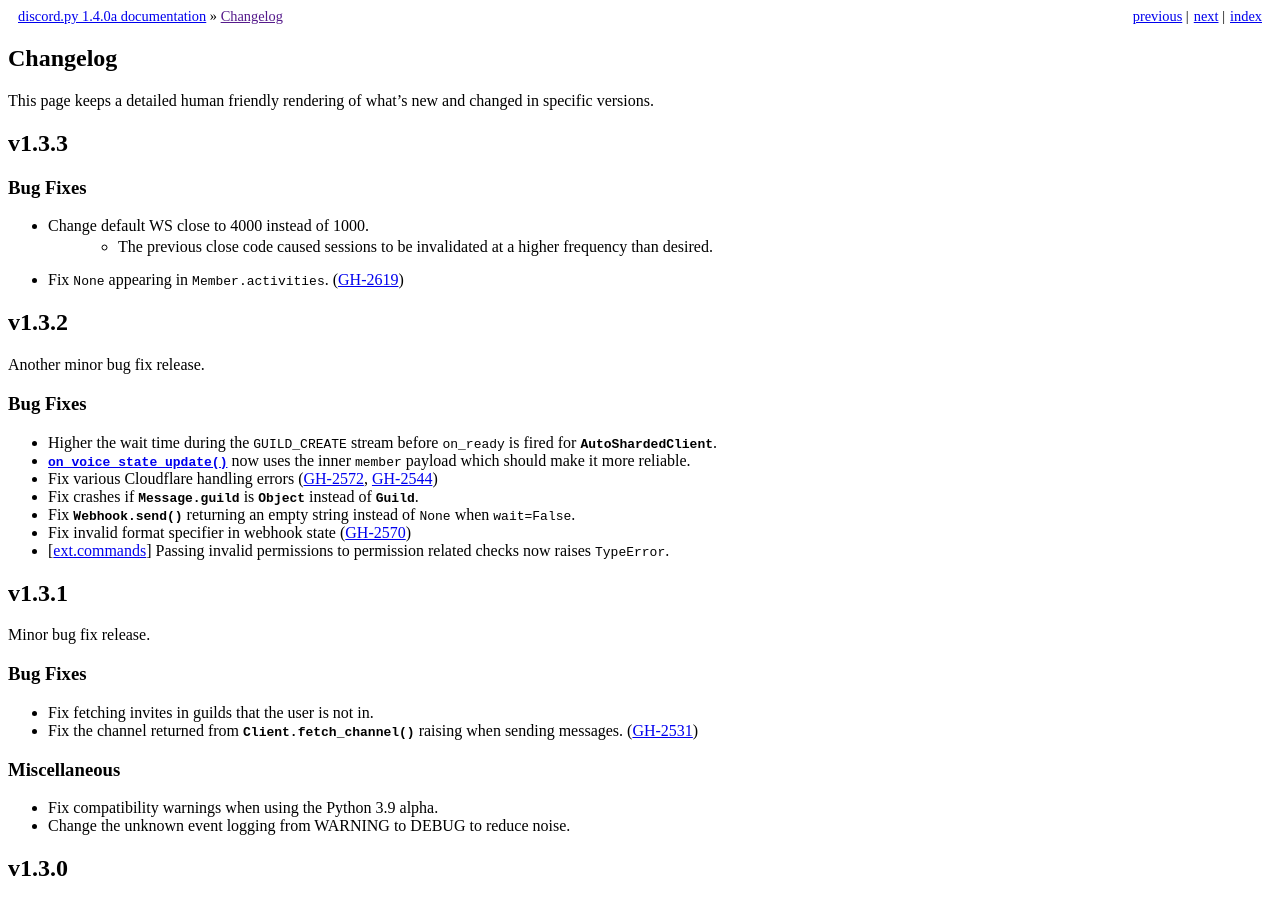
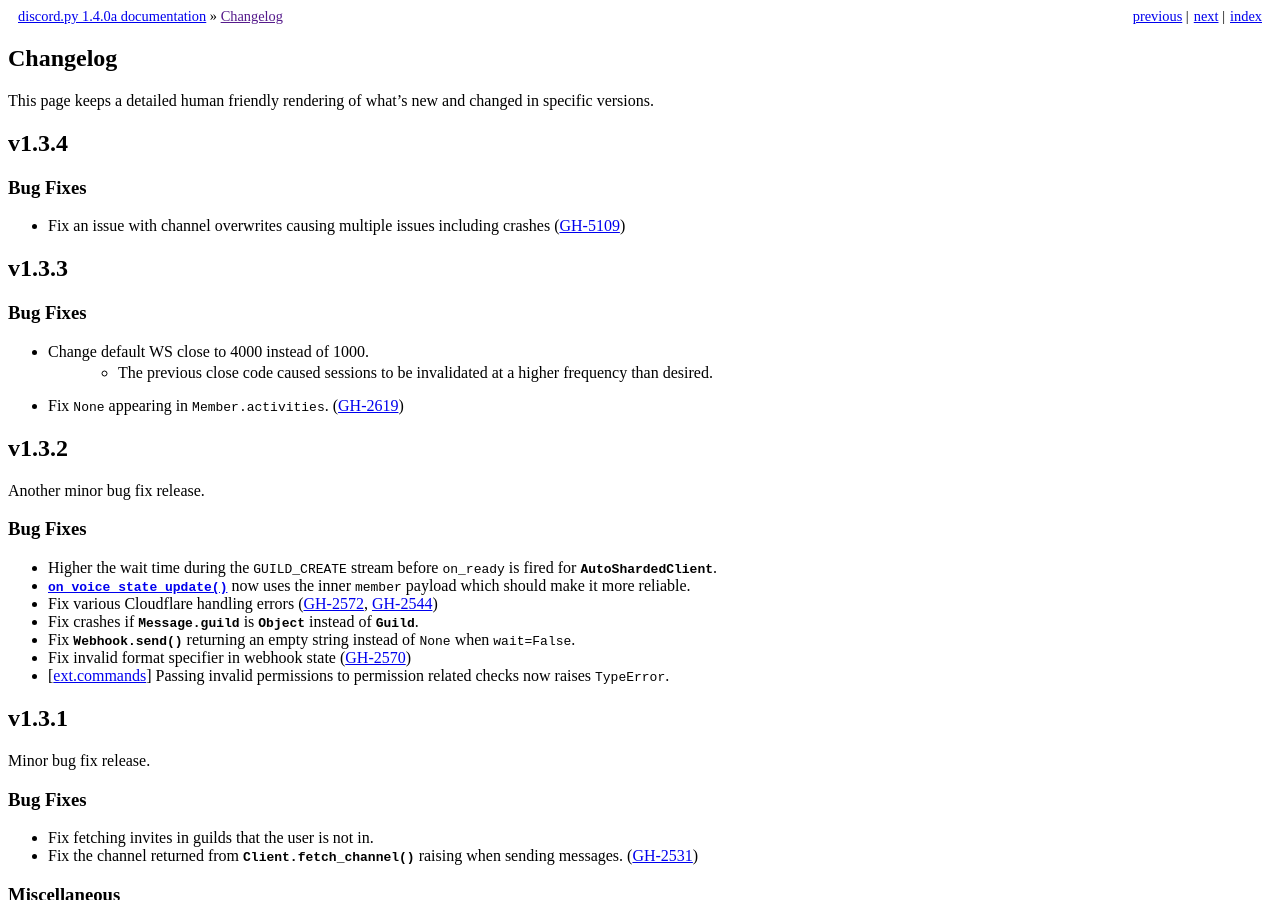
Before and after one commit to Rapptz/discord.py, a Sphinx documentation site: the page built from docs/whats_new.rst, in a window 1280 px wide and 900 px high. Built offline with Sphinx 7.4.7, drawn with Linux system fonts in a browser that asks for light colours.

Commit message:
Add a changelog entry for v1.3.4

```diff
--- a/docs/whats_new.rst
+++ b/docs/whats_new.rst
@@ -10,6 +10,16 @@
 
 This page keeps a detailed human friendly rendering of what's new and changed
 in specific versions.
+
+.. _vp1p3p4:
+
+v1.3.4
+--------
+
+Bug Fixes
+~~~~~~~~~~~
+
+- Fix an issue with channel overwrites causing multiple issues including crashes (:issue:`5109`)
 
 .. _vp1p3p3:
 
```
